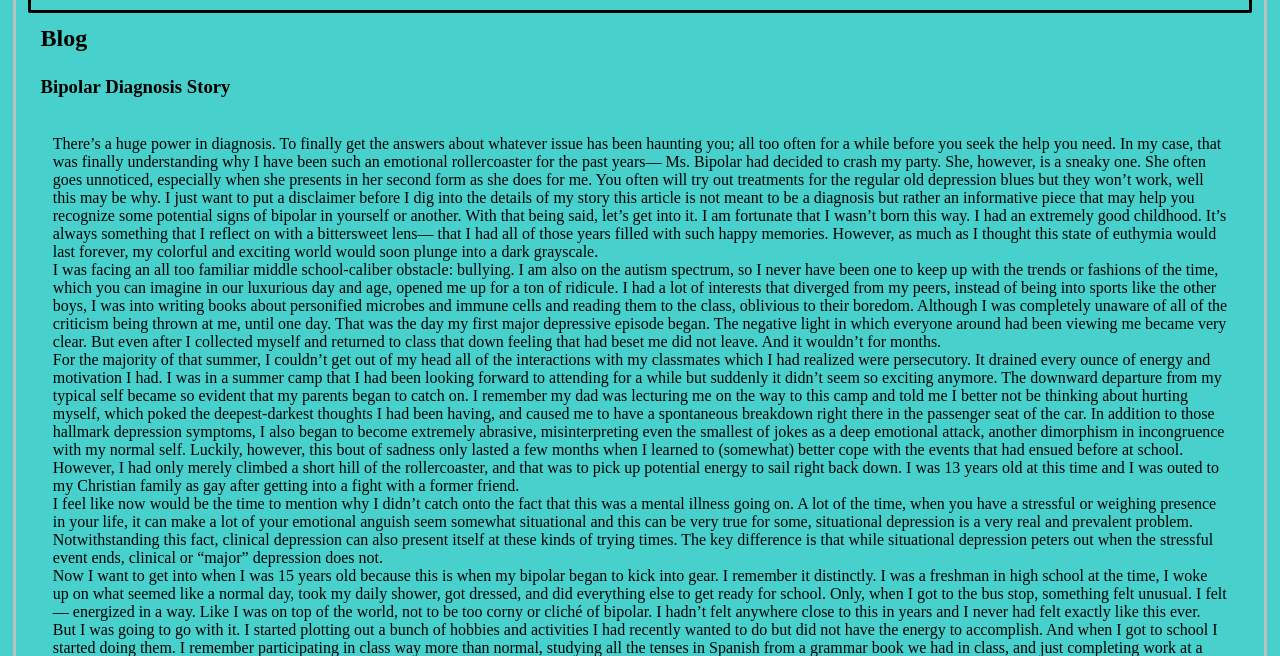
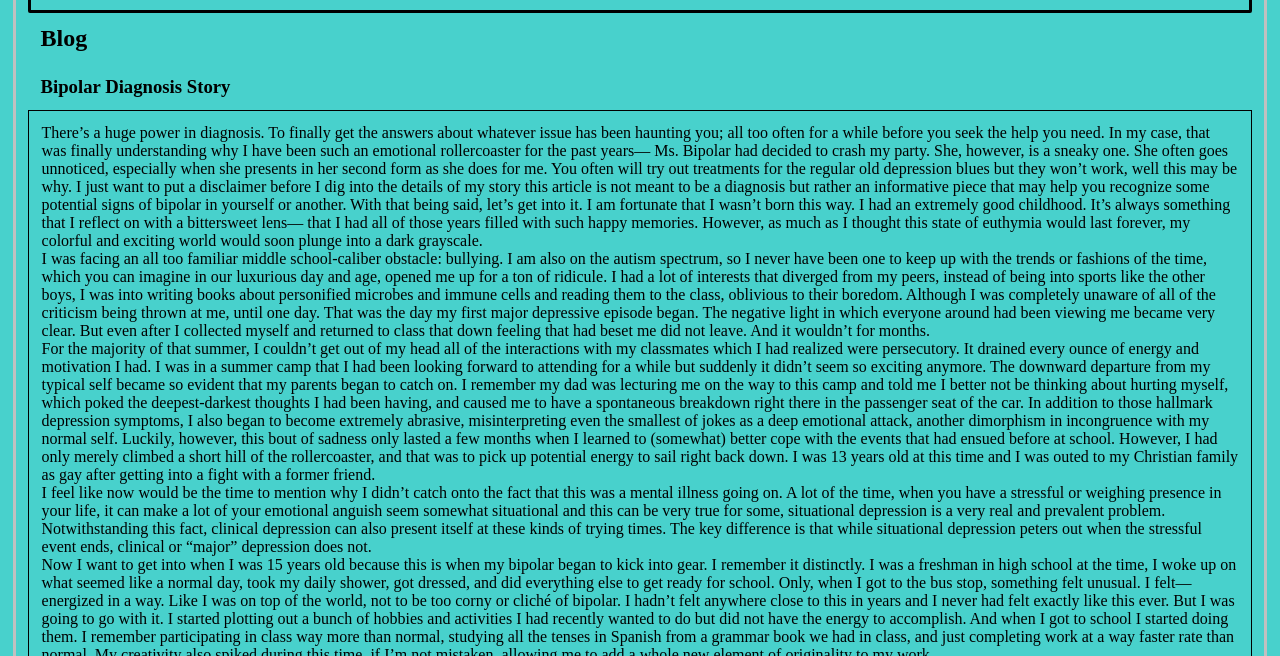
Before and after one commit to alexrichiecb/juneau, a plain HTML site: page index.html in a window 1280 px wide. Shown: the part 144-800 px from the top of the page. Drawn offline with Linux system fonts and the light colour scheme.

Commit message:
Update index.html

```diff
--- a/index.html
+++ b/index.html
@@ -31,8 +31,7 @@
                 border: 3px solid silver;
             }
             .article{
-                border: 0.25% black solid;
-                padding: 2%;
+                border: 1px black solid;
             }
         </style>
     </head>
```
